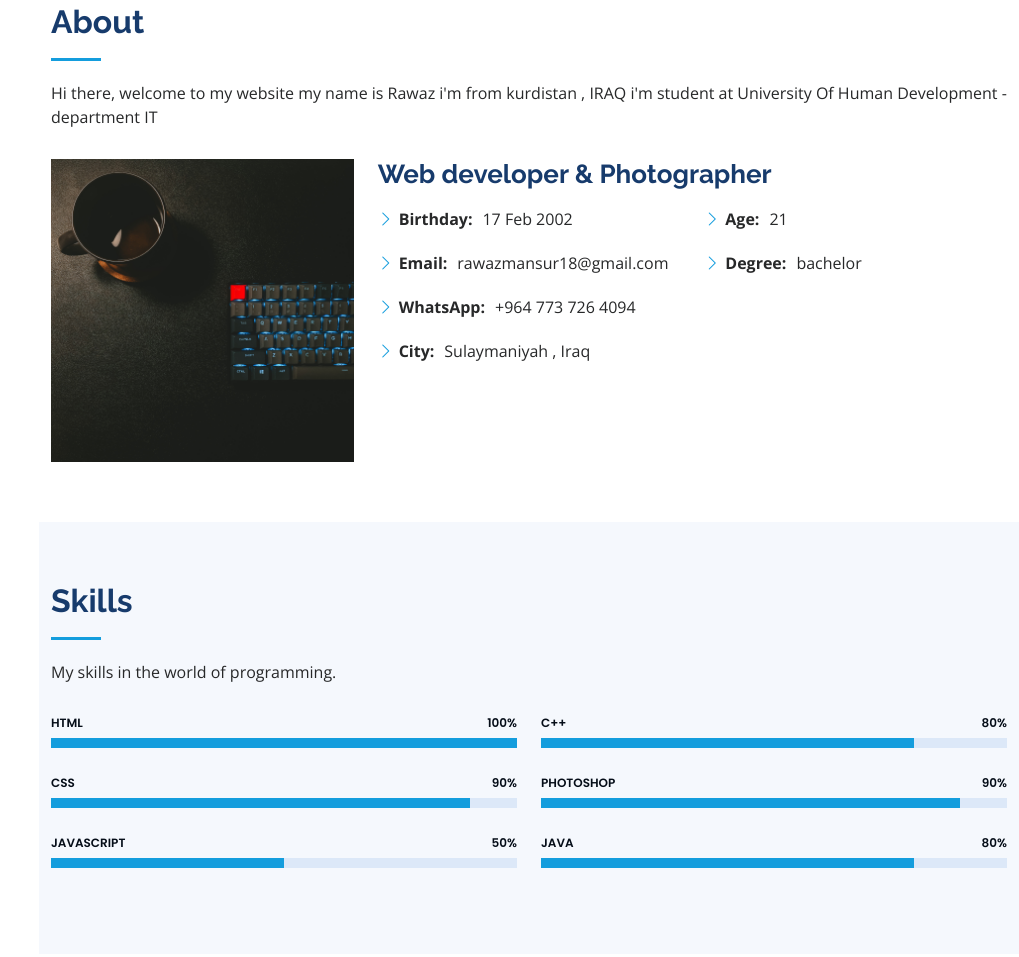
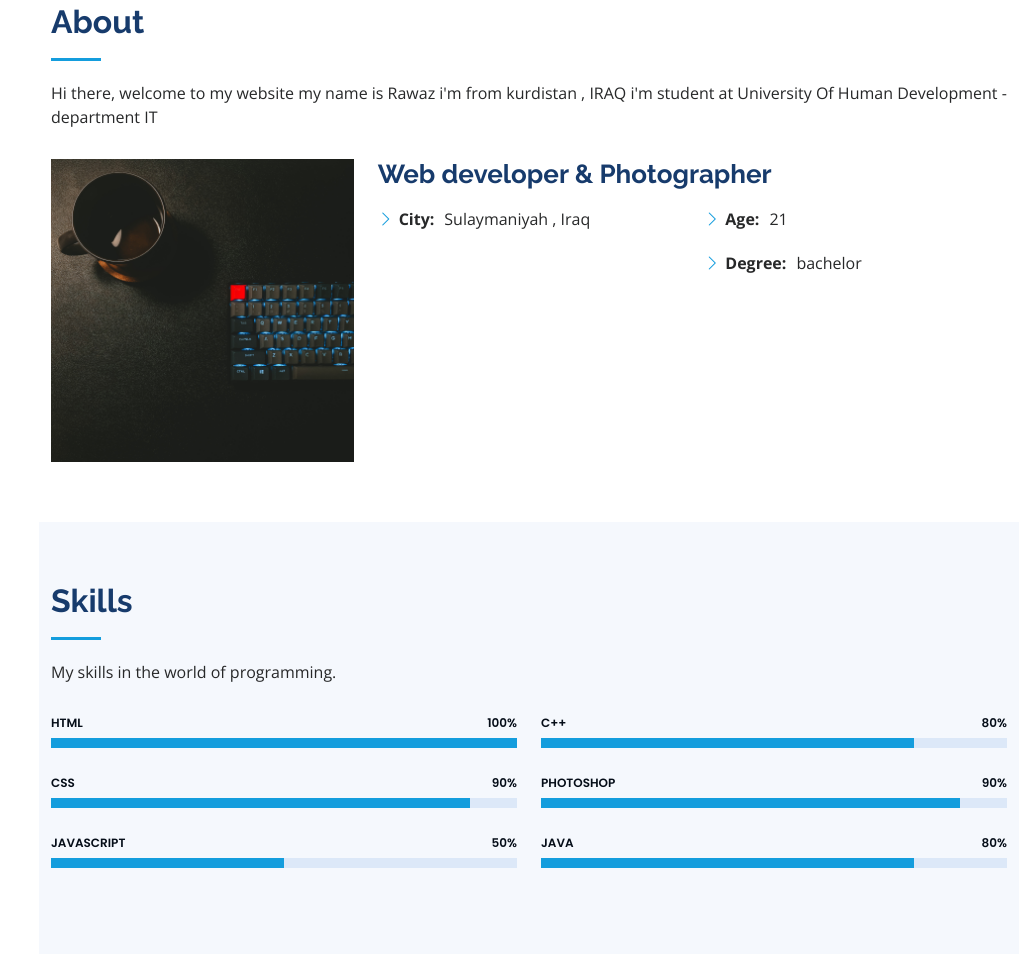
Before and after one commit to rawazmansur/rawazmansur.github.io, a plain HTML site: page index.html in a window 1280 px wide. Shown: the part 857-1814 px from the top of the page, without its empty margins (261-1280 px from the left). Drawn offline with nearby package versions, Linux system fonts and the light colour scheme.

Commit message:
Update index.html
update

```diff
--- a/index.html
+++ b/index.html
@@ -97,9 +97,7 @@
             <div class="row">
               <div class="col-lg-6">
                 <ul>
-                  <li><i class="bi bi-chevron-right"></i> <strong>Birthday:</strong> <span>17 Feb 2002</span></li>
-                  <li><i class="bi bi-chevron-right"></i> <strong>Email:</strong> <span>rawazmansur18@gmail.com</span></li>
-                  <li><i class="bi bi-chevron-right"></i> <strong>WhatsApp:</strong> <span>+964 773 726 4094</span></li>
+
                   <li><i class="bi bi-chevron-right"></i> <strong>City:</strong> <span>Sulaymaniyah , Iraq</span></li>
                 </ul>
               </div>
```
